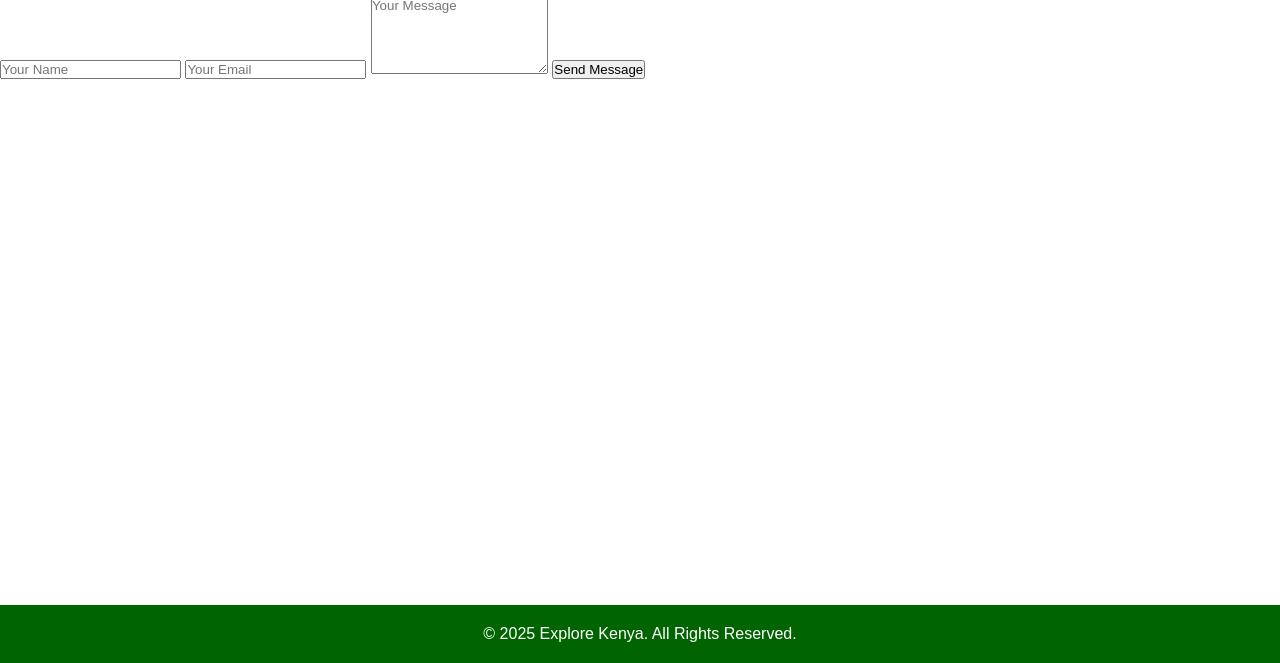
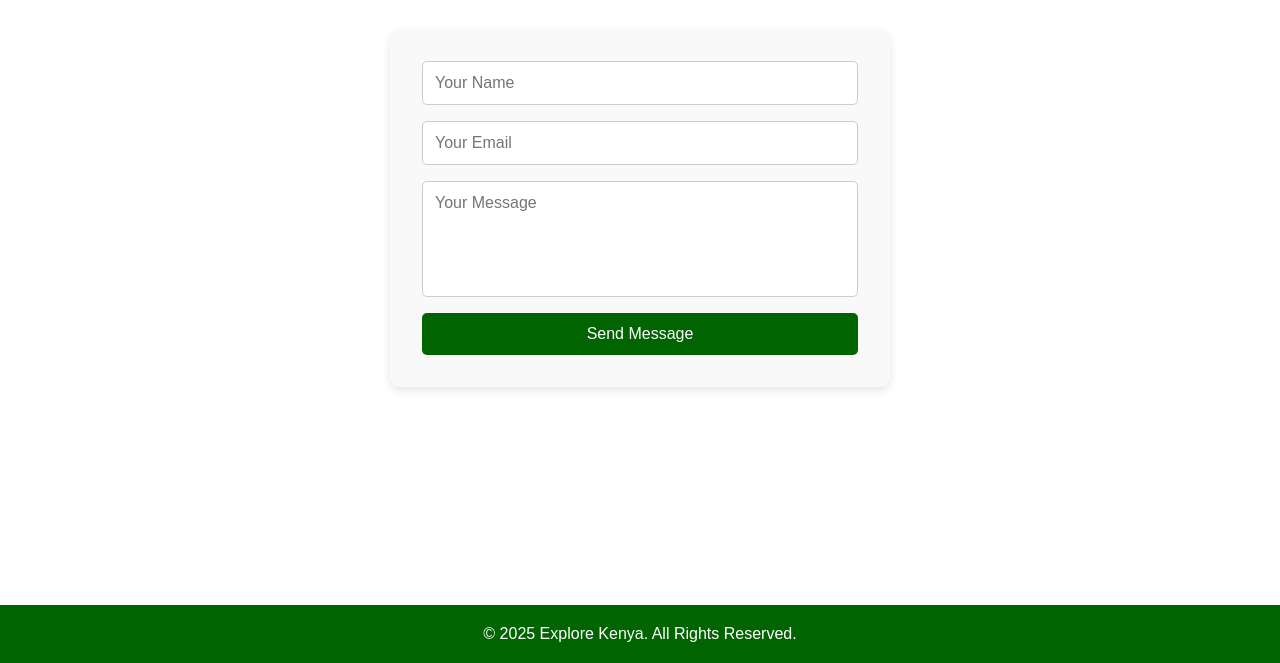
Before and after one commit to Melkzedk/Week8-web-assigment, a plain HTML site: page contact.html in a window 1280 px wide. Shown: the part 137-800 px from the top of the page. Drawn offline with Linux system fonts and the light colour scheme.

Commit message:
more changes

```diff
--- a/style.css
+++ b/style.css
@@ -147,3 +147,43 @@ footer {
     height: 60vh;
   }
 }
+/* Contact Form */
+form {
+  max-width: 500px;
+  margin: 2rem auto;
+  padding: 2rem;
+  background: #f9f9f9;
+  border-radius: 10px;
+  box-shadow: 0px 4px 10px rgba(0, 0, 0, 0.1);
+  display: flex;
+  flex-direction: column;
+}
+
+form input,
+form textarea {
+  margin-bottom: 1rem;
+  padding: 12px;
+  border: 1px solid #ccc;
+  border-radius: 5px;
+  font-size: 1rem;
+  width: 100%;
+}
+
+form textarea {
+  resize: none;
+}
+
+form button {
+  padding: 12px;
+  background: #006400;
+  color: #fff;
+  border: none;
+  cursor: pointer;
+  font-size: 1rem;
+  border-radius: 5px;
+  transition: background 0.3s ease;
+}
+
+form button:hover {
+  background: #228B22;
+}
```
